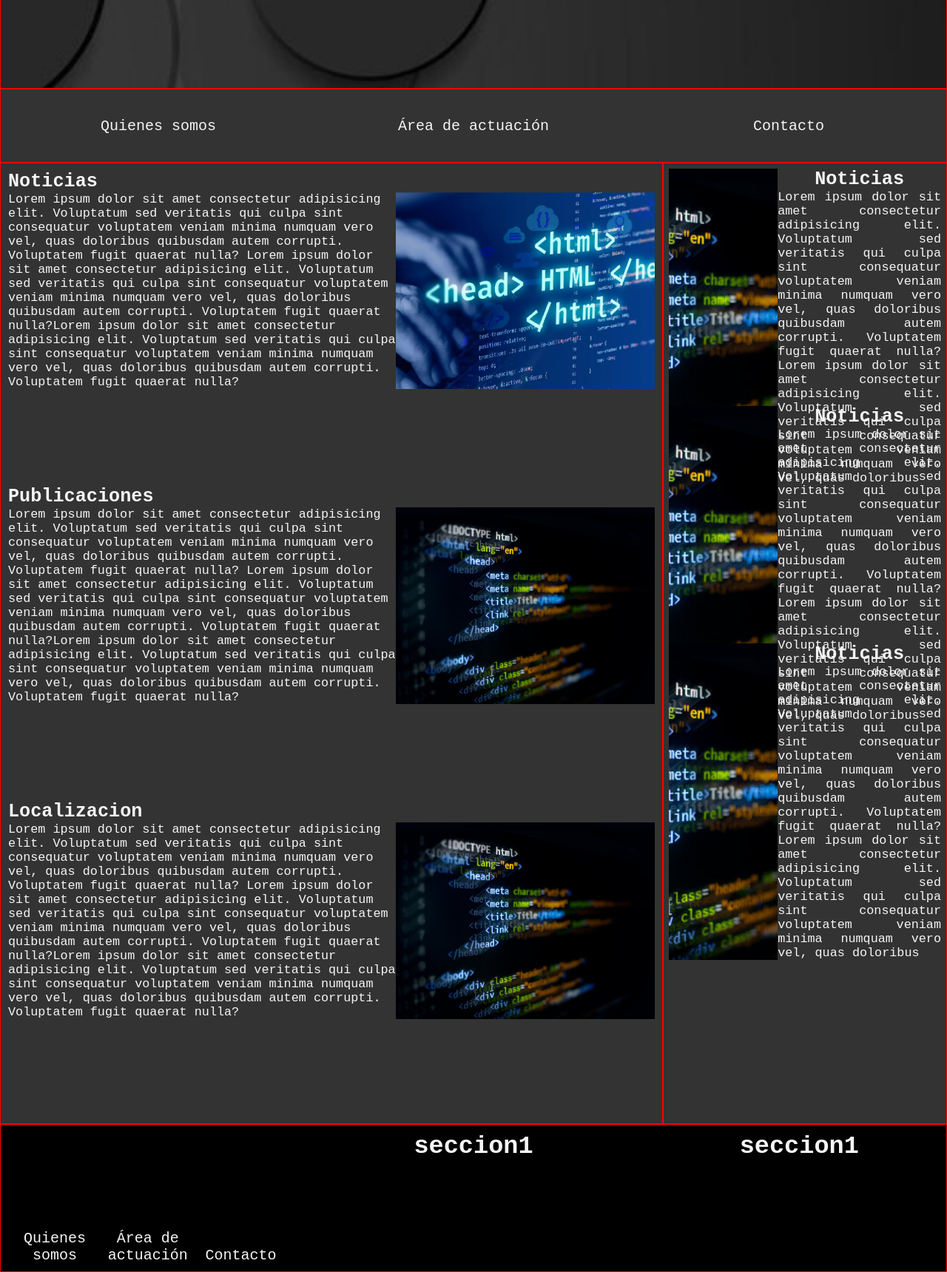
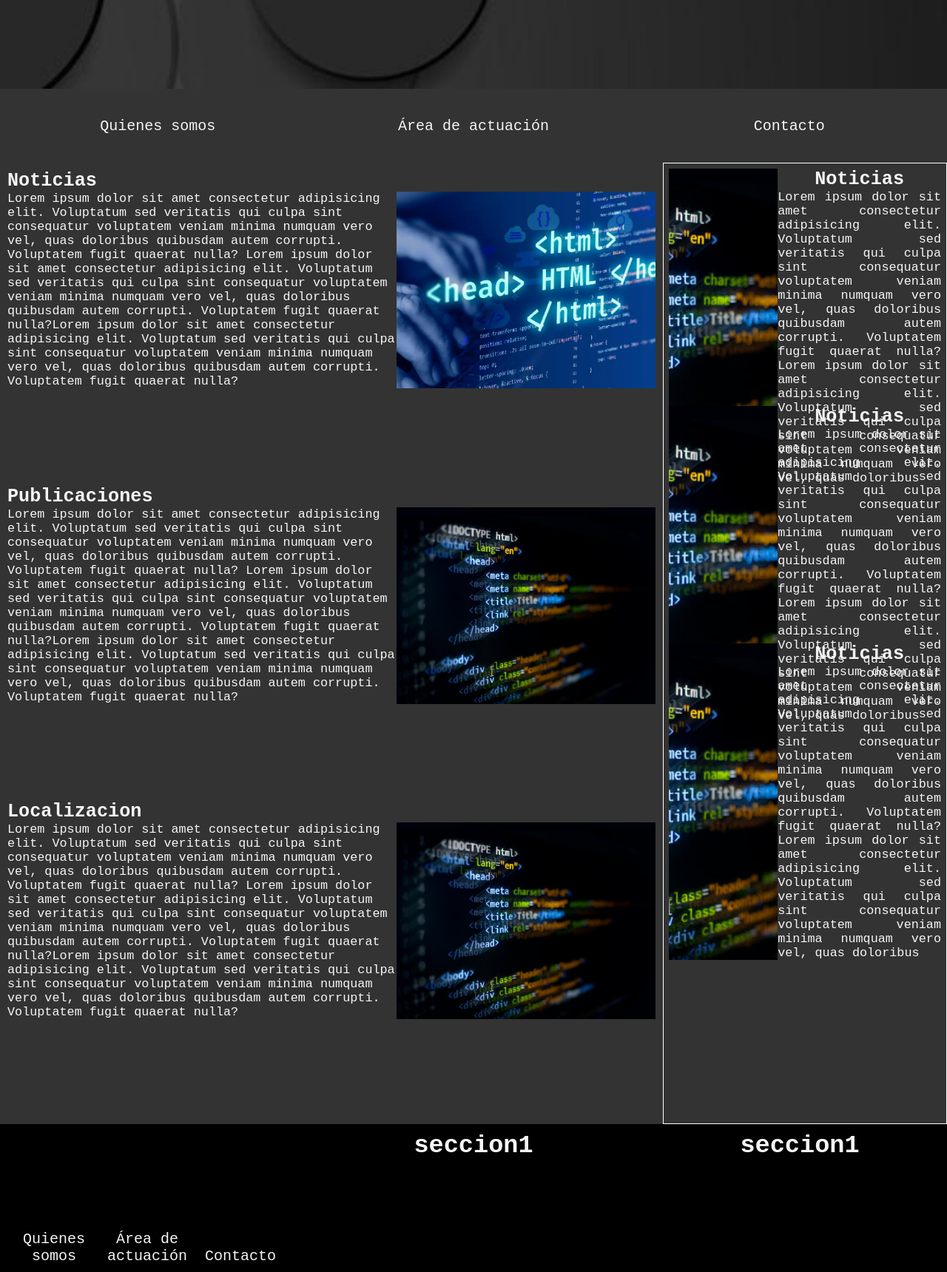
Before and after one commit to RamsesMR/Actividad_Web_3erTrimiestre, a plain HTML site: page index.html in a window 1280 px wide. Shown: the part 780-2500 px from the top of the page at 74% size. Drawn offline with Linux system fonts and the light colour scheme.

Commit message:
ya casi gano al batalla

```diff
--- a/css/style.css
+++ b/css/style.css
@@ -7,12 +7,12 @@
 html{
     width: 100%;
     height: 100%;
-    font-size: 1.05rem !important;
+    font-size: 16px; /* Asegura que 1rem siempre sea igual a 16px */
 }
 
 /* GRID DEL BODY Y CSS DEL BODY*/
 body{
-
+    font-size: 1.05rem !important;
     height: 100%;
     width: 100%;
     text-align: center;
@@ -34,23 +34,23 @@ img{
     height: 100%;
 }
 .header{
-    border: 1px solid red;
+
     grid-area: header;
 }
 .nav{
-    border: 1px solid red;
+
     grid-area: nav;
 }
 .main{
-    border: 1px solid red;
+
     grid-area: main;
 }
 .aside{
-    border: 1px solid red;
+    border: 1px solid white;
     grid-area: aside;
 }
 .footer{
-    border: 1px solid red;
+
     grid-area: footer;
 }
 
```
